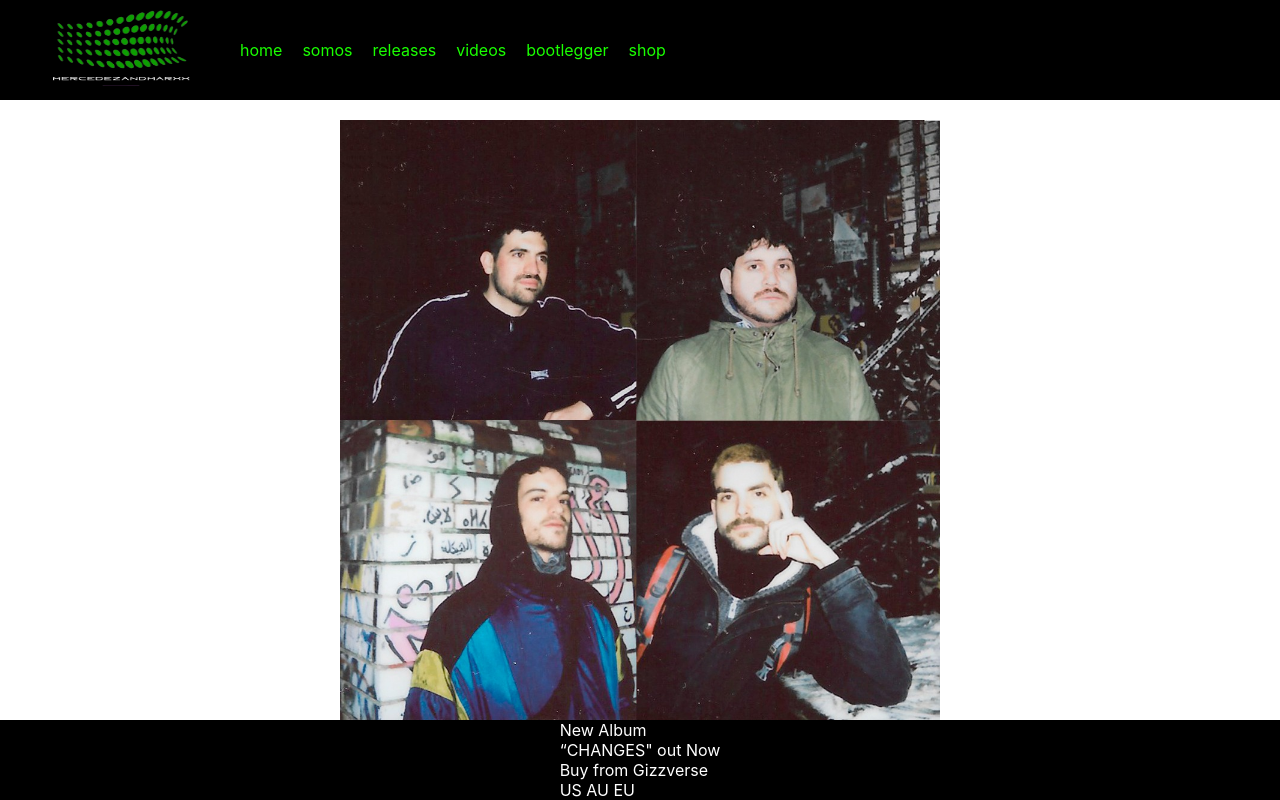
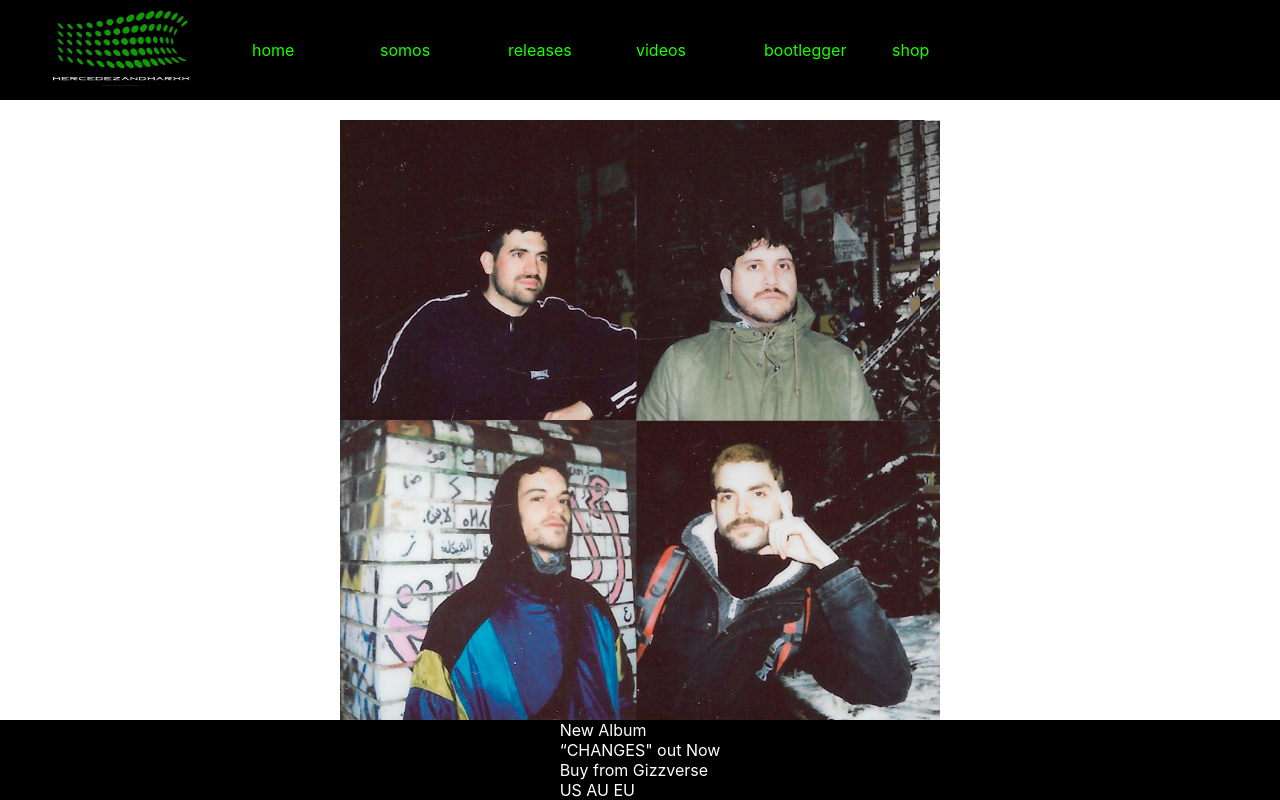
Before and after one commit to javierjah/mercedezandmarxx-landing-page, a React (Create React App) app: page / in a window 1280 px wide. Shown: the top 800 px of the page. Built offline with nearby package versions, Linux system fonts and the light colour scheme; grey boxes are pictures that could not be loaded.

Commit message:
feature: add responsive header behaviour

```diff
--- a/package.json
+++ b/package.json
@@ -3,6 +3,10 @@
   "version": "0.1.0",
   "private": true,
   "dependencies": {
+    "@emotion/react": "^11.10.6",
+    "@emotion/styled": "^11.10.6",
+    "@mui/icons-material": "^5.11.11",
+    "@mui/material": "^5.11.14",
     "@testing-library/jest-dom": "^5.16.5",
     "@testing-library/react": "^13.4.0",
     "@testing-library/user-event": "^13.5.0",
--- a/public/index.html
+++ b/public/index.html
@@ -3,6 +3,11 @@
   <head>
     <meta charset="utf-8" />
     <link rel="icon" href="%PUBLIC_URL%/favicon.ico" />
+    <link
+      rel="stylesheet"
+      href="https://fonts.googleapis.com/icon?family=Material+Icons"
+    />
+
     <meta name="viewport" content="width=device-width, initial-scale=1" />
     <meta name="theme-color" content="#000000" />
     <meta
--- a/src/components/header/header.css
+++ b/src/components/header/header.css
@@ -1,7 +1,4 @@
 .header {
-  --header-text-color: #1aff00;
-  display: flex;
-  gap: 20px;
   background-color: black;
   height: 100px;
   align-items: center;
@@ -9,13 +6,87 @@
   position: fixed;
   top: 0;
   width: 100%;
+  display: flex;
+}
+
+nav {
+  width: 100%;
+  display: flex;
+  flex: 1;
+  justify-content: end;
+  padding-right: 2rem;
+}
+
+nav ul {
+  display: flex;
+  list-style: none;
+  padding-inline: 2rem 0;
+  width: 100%;
+  max-width: 768px;
 }
 .menu-logo {
   width: 200px;
   height: 100px;
-  color: var(--header-text-color);
+  color: var(--primary-color);
 }
 
 .menu-item {
-  color: var(--header-text-color);
+  color: var(--primary-color);
+  flex: 1;
+  cursor: pointer;
 }
+
+.menu-icon {
+  color: var(--primary-color);
+  cursor: pointer;
+}
+
+.menu-mobile .menu-item {
+  width: 100%;
+  color: black;
+}
+.menu-mobile .menu-item:hover {
+  background-color: #11a4003d;
+}
+
+.menu-mobile {
+  display: none;
+  position: absolute;
+  background-color: #1aff00;
+  top: 16px;
+  border-radius: 4px;
+  flex-direction: column;
+  max-width: 120px;
+  align-items: flex-start;
+  gap: 0.3rem;
+  padding-block: 0.6rem;
+  padding-inline: 0.8rem;
+  right: 35px;
+}
+
+.button-items-box:hover .menu-mobile {
+  display: flex;
+}
+
+nav[data-state="desktop"] {
+  display: none;
+}
+
+nav[data-state="mobile"] {
+  display: inset;
+  position: relative;
+}
+
+/* Responsive breakpoints Reference: https://tailwindcss.com/docs/screens*/
+
+/* Breakpoint for tables to smaller devices like phones */
+@media only screen and (min-width: 640px) {
+  nav[data-state="desktop"] {
+    display: flex;
+    justify-content: flex-start;
+  }
+
+  nav[data-state="mobile"] {
+    display: none;
+  }
+}
--- a/src/components/header/index.js
+++ b/src/components/header/index.js
@@ -1,18 +1,31 @@
-// import logo from "./logo.svg";
+import MenuIcon from "@mui/icons-material/Menu";
 import "./header.css";
 import Icon from "../../assets/images/icon_no_bg.png";
 
 function Header() {
+  const menuItems = (
+    <>
+      <li className="menu-item">home</li>
+      <li className="menu-item">somos</li>
+      <li className="menu-item">releases</li>
+      <li className="menu-item">videos</li>
+      <li className="menu-item">bootlegger</li>
+      <li className="menu-item">shop</li>
+    </>
+  );
+
   return (
     <header className="header">
-
-      <img className="menu-logo" src={Icon} alt="" />
-      <div className="menu-item">home</div>
-      <div className="menu-item">somos</div>
-      <div className="menu-item">releases</div>
-      <div className="menu-item">videos</div>
-      <div className="menu-item">bootlegger</div>
-      <div className="menu-item">shop</div>
+      <img className="menu-logo" src={Icon} alt="menu-logo" />
+      <nav data-state="desktop">
+        <ul className="menu-desktop">{menuItems}</ul>
+      </nav>
+      <nav data-state="mobile">
+        <div className="button-items-box">
+          <MenuIcon fontSize="large" className="menu-icon" />
+          <ul className="menu-mobile">{menuItems}</ul>
+        </div>
+      </nav>
     </header>
   );
 }
--- a/src/index.css
+++ b/src/index.css
@@ -1,13 +1,15 @@
+@import "./styles/pallete.css";
+
 body {
   margin: 0;
-  font-family: -apple-system, BlinkMacSystemFont, 'Segoe UI', 'Roboto', 'Oxygen',
-    'Ubuntu', 'Cantarell', 'Fira Sans', 'Droid Sans', 'Helvetica Neue',
+  font-family: -apple-system, BlinkMacSystemFont, "Segoe UI", "Roboto", "Oxygen",
+    "Ubuntu", "Cantarell", "Fira Sans", "Droid Sans", "Helvetica Neue",
     sans-serif;
   -webkit-font-smoothing: antialiased;
   -moz-osx-font-smoothing: grayscale;
 }
 
 code {
-  font-family: source-code-pro, Menlo, Monaco, Consolas, 'Courier New',
+  font-family: source-code-pro, Menlo, Monaco, Consolas, "Courier New",
     monospace;
 }
--- /dev/null
+++ b/src/styles/pallete.css
@@ -0,0 +1,3 @@
+:root {
+  --primary-color: #1aff00;
+}
```
Also changed, not shown: src/App.css (added), 2 other files (tests, documents, lock files or other folders).
